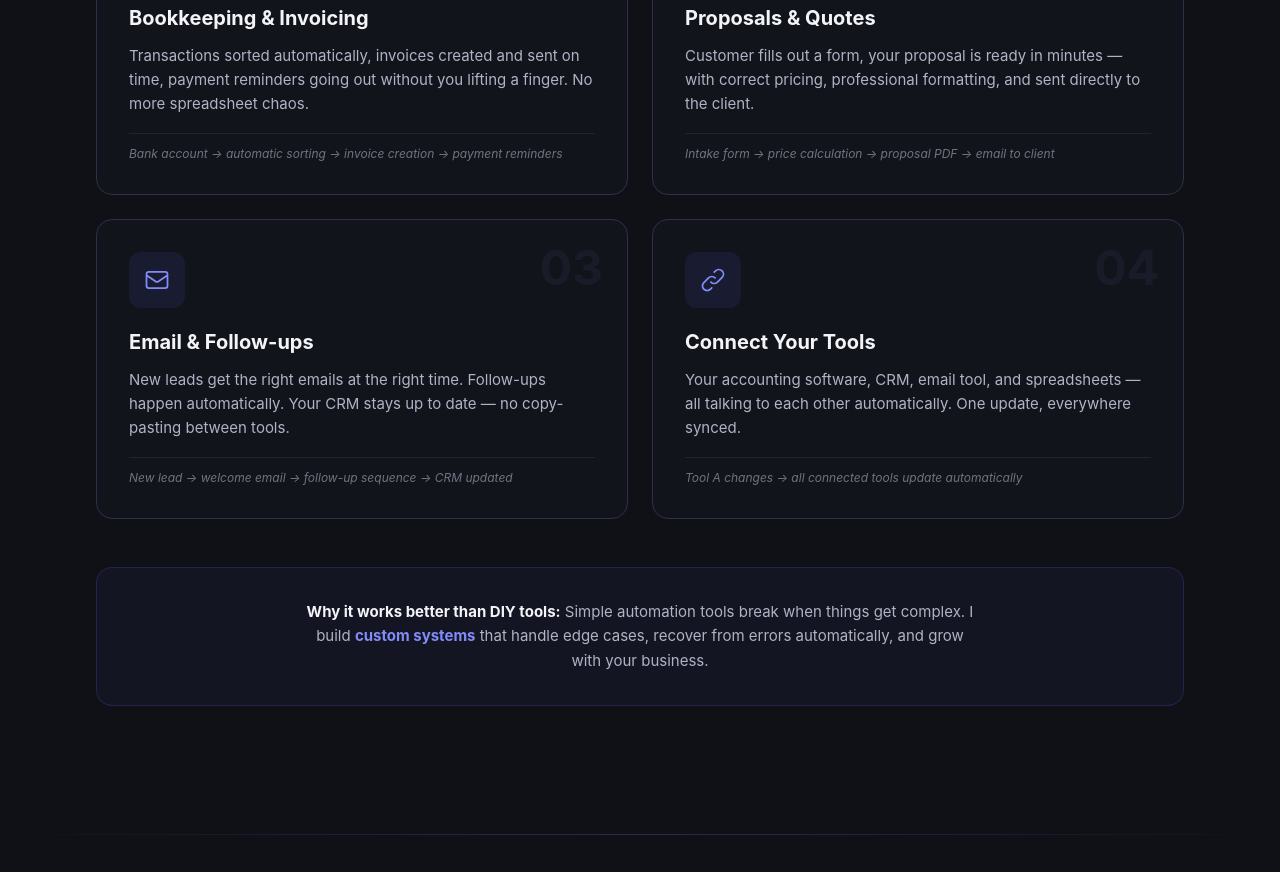
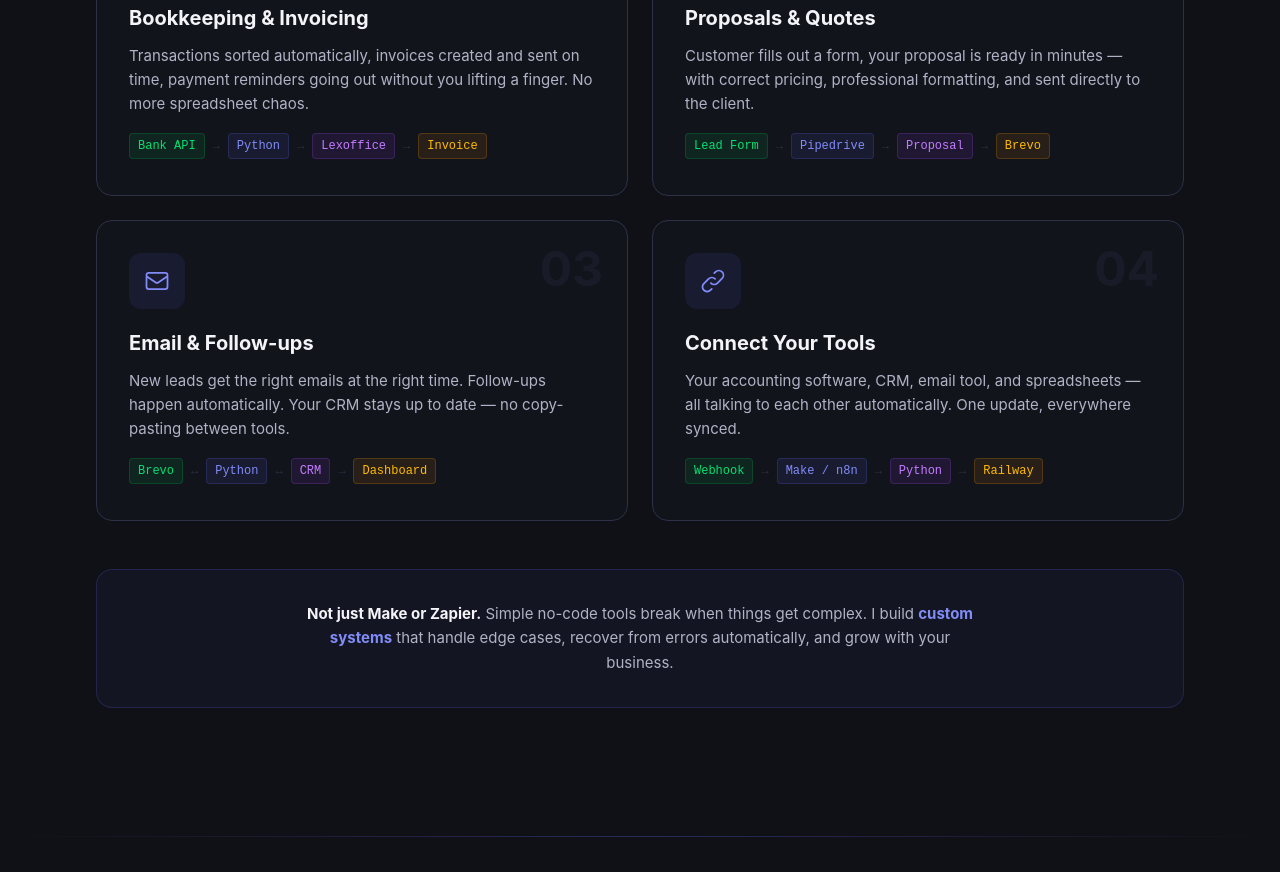
Before and after one commit to Alexis-beep-debug/dynvon.com.website, a Next.js app: page / in a window 1280 px wide. Shown: the part 1260-2132 px from the top of the page. Built offline with nearby package versions, Linux system fonts and the light colour scheme.

Commit message:
fix: restore colored flow diagrams and no-code differentiator in Services
- Bring back Bank API → Python → Lexoffice → Invoice style flows
- Restore Make/Zapier differentiator banner at bottom
- Keep business-friendly card descriptions

https://claude.ai/code/session_013HvkLiHySyfURXisSxdJG3

```diff
--- a/src/components/Services.tsx
+++ b/src/components/Services.tsx
@@ -25,24 +25,52 @@ const icons: Record<string, React.ReactNode> = {
   ),
 };
 
-// How it works — small, subtle flow for the tech-curious
-const howItWorks: Record<string, { en: string; de: string }> = {
-  receipt: {
-    en: "Bank account → automatic sorting → invoice creation → payment reminders",
-    de: "Bankkonto → automatische Sortierung → Rechnungserstellung → Zahlungserinnerungen",
-  },
-  users: {
-    en: "Intake form → price calculation → proposal PDF → email to client",
-    de: "Aufnahmeformular → Preisberechnung → Angebots-PDF → E-Mail an Kunden",
-  },
-  mail: {
-    en: "New lead → welcome email → follow-up sequence → CRM updated",
-    de: "Neuer Lead → Willkommens-E-Mail → Nachfass-Sequenz → CRM aktualisiert",
-  },
-  code: {
-    en: "Tool A changes → all connected tools update automatically",
-    de: "Tool A ändert sich → alle verbundenen Tools aktualisieren sich automatisch",
-  },
+// Visual flow diagrams — showing the tools involved
+const flowDiagrams: Record<string, React.ReactNode> = {
+  receipt: (
+    <div className="flex items-center gap-2 text-xs font-mono text-muted mt-4 overflow-x-auto pb-1">
+      <span className="px-2 py-1 bg-green-500/10 text-green-400 rounded border border-green-500/20 whitespace-nowrap">Bank API</span>
+      <span className="text-border">&rarr;</span>
+      <span className="px-2 py-1 bg-accent/10 text-accent-light rounded border border-accent/20 whitespace-nowrap">Python</span>
+      <span className="text-border">&rarr;</span>
+      <span className="px-2 py-1 bg-purple-500/10 text-purple-400 rounded border border-purple-500/20 whitespace-nowrap">Lexoffice</span>
+      <span className="text-border">&rarr;</span>
+      <span className="px-2 py-1 bg-amber-500/10 text-amber-400 rounded border border-amber-500/20 whitespace-nowrap">Invoice</span>
+    </div>
+  ),
+  users: (
+    <div className="flex items-center gap-2 text-xs font-mono text-muted mt-4 overflow-x-auto pb-1">
+      <span className="px-2 py-1 bg-green-500/10 text-green-400 rounded border border-green-500/20 whitespace-nowrap">Lead Form</span>
+      <span className="text-border">&rarr;</span>
+      <span className="px-2 py-1 bg-accent/10 text-accent-light rounded border border-accent/20 whitespace-nowrap">Pipedrive</span>
+      <span className="text-border">&rarr;</span>
+      <span className="px-2 py-1 bg-purple-500/10 text-purple-400 rounded border border-purple-500/20 whitespace-nowrap">Proposal</span>
+      <span className="text-border">&rarr;</span>
+      <span className="px-2 py-1 bg-amber-500/10 text-amber-400 rounded border border-amber-500/20 whitespace-nowrap">Brevo</span>
+    </div>
+  ),
+  mail: (
+    <div className="flex items-center gap-2 text-xs font-mono text-muted mt-4 overflow-x-auto pb-1">
+      <span className="px-2 py-1 bg-green-500/10 text-green-400 rounded border border-green-500/20 whitespace-nowrap">Brevo</span>
+      <span className="text-border">&harr;</span>
+      <span className="px-2 py-1 bg-accent/10 text-accent-light rounded border border-accent/20 whitespace-nowrap">Python</span>
+      <span className="text-border">&harr;</span>
+      <span className="px-2 py-1 bg-purple-500/10 text-purple-400 rounded border border-purple-500/20 whitespace-nowrap">CRM</span>
+      <span className="text-border">&rarr;</span>
+      <span className="px-2 py-1 bg-amber-500/10 text-amber-400 rounded border border-amber-500/20 whitespace-nowrap">Dashboard</span>
+    </div>
+  ),
+  code: (
+    <div className="flex items-center gap-2 text-xs font-mono text-muted mt-4 overflow-x-auto pb-1">
+      <span className="px-2 py-1 bg-green-500/10 text-green-400 rounded border border-green-500/20 whitespace-nowrap">Webhook</span>
+      <span className="text-border">&rarr;</span>
+      <span className="px-2 py-1 bg-accent/10 text-accent-light rounded border border-accent/20 whitespace-nowrap">Make / n8n</span>
+      <span className="text-border">&rarr;</span>
+      <span className="px-2 py-1 bg-purple-500/10 text-purple-400 rounded border border-purple-500/20 whitespace-nowrap">Python</span>
+      <span className="text-border">&rarr;</span>
+      <span className="px-2 py-1 bg-amber-500/10 text-amber-400 rounded border border-amber-500/20 whitespace-nowrap">Railway</span>
+    </div>
+  ),
 };
 
 export default function Services() {
@@ -83,34 +111,30 @@ export default function Services() {
                 {icons[card.icon]}
               </div>
               <h3 className="text-xl font-bold mb-3">{card.title}</h3>
-              <p className="text-muted text-[15px] leading-relaxed mb-4">
+              <p className="text-muted text-[15px] leading-relaxed">
                 {card.description}
               </p>
 
-              {/* How it works — subtle, for the curious */}
-              <div className="pt-3 border-t border-border/50">
-                <p className="text-xs text-muted/60 italic">
-                  {howItWorks[card.icon]?.[locale]}
-                </p>
-              </div>
+              {/* Visual flow diagram with tools */}
+              {flowDiagrams[card.icon]}
             </div>
           ))}
         </div>
 
-        {/* Bottom differentiator — business language */}
+        {/* Bottom differentiator — No-Code vs Custom */}
         <div className="mt-12 p-6 sm:p-8 rounded-2xl border border-accent/20 bg-accent/5 text-center">
           <p className="text-[15px] text-muted leading-relaxed max-w-2xl mx-auto">
             {locale === "en" ? (
               <>
-                <strong className="text-foreground">Why it works better than DIY tools:</strong>{" "}
-                Simple automation tools break when things get complex. I build{" "}
+                <strong className="text-foreground">Not just Make or Zapier.</strong>{" "}
+                Simple no-code tools break when things get complex. I build{" "}
                 <strong className="text-accent-light">custom systems</strong>{" "}
                 that handle edge cases, recover from errors automatically, and grow with your business.
               </>
             ) : (
               <>
-                <strong className="text-foreground">Warum das besser funktioniert als Standardtools:</strong>{" "}
-                Einfache Automatisierungstools versagen bei Komplexität. Ich baue{" "}
+                <strong className="text-foreground">Nicht nur Make oder Zapier.</strong>{" "}
+                Einfache No-Code-Tools versagen bei Komplexität. Ich baue{" "}
                 <strong className="text-accent-light">maßgeschneiderte Systeme</strong>,{" "}
                 die Sonderfälle abfangen, Fehler automatisch beheben und mit Ihrem Unternehmen mitwachsen.
               </>
```
